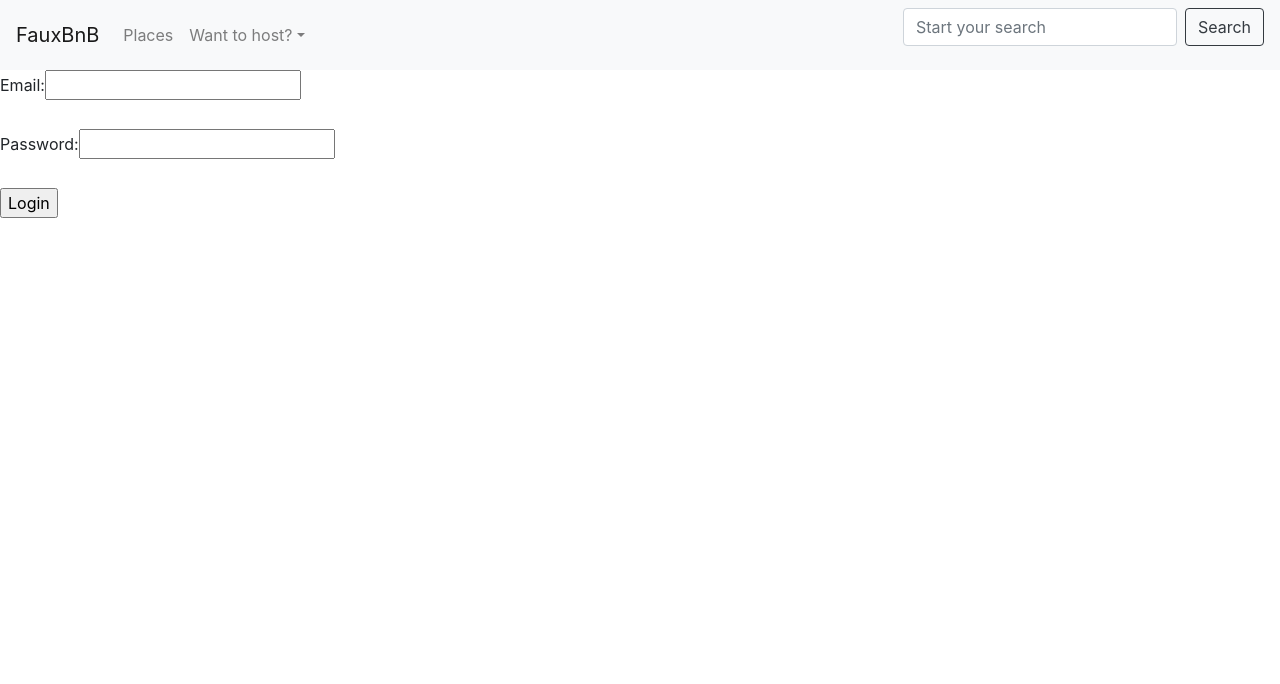
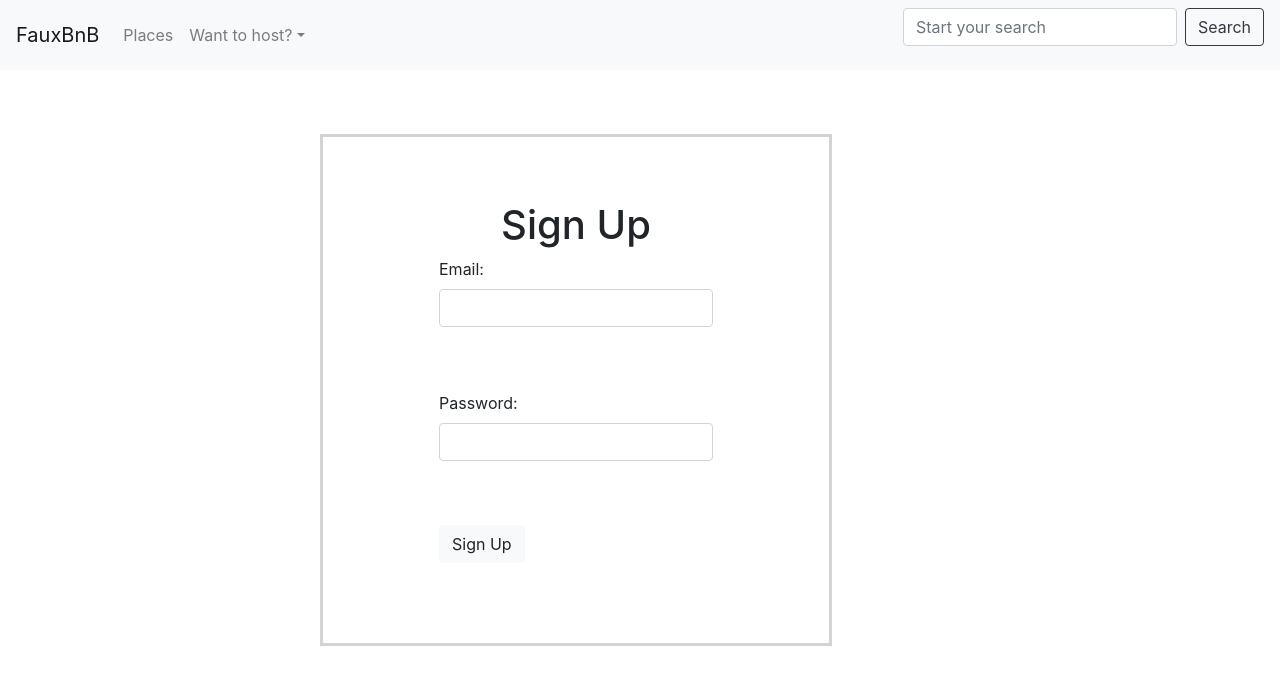
Before and after one commit to aisayo/fauxbnb, a React (Create React App) app in the folder fauxbnb-client/: page /users/signup in a window 1280 px wide. Shown: the top 684 px of the page. Built offline with nearby package versions, Linux system fonts and the light colour scheme.

Commit message:
refactored signup form

```diff
--- a/fauxbnb-client/src/components/users/UserSignup.js
+++ b/fauxbnb-client/src/components/users/UserSignup.js
@@ -1,41 +1,69 @@
 import React, { useState } from 'react';
+import { Form, Button, FormGroup, FormControl } from "react-bootstrap";
 
 import TextField from '../common/TextField'
 
 const UserSignup = () => {
 
-    const [email, setEmail] = useState('')
-    const [password, setPassword] = useState('')
+    const [userData, setUserData] = useState({ email: '', password: ''})
+
+    const handleUserData = e => {
+      setUserData({
+          ...userData,
+          [e.target.name]: e.target.value
+      })
+    }
 
     return (
-       <form>
+      <div style={divStyle}>
+        <h1>Sign Up</h1>
+        <Form>
+          <FormGroup controlId="formBasicEmail">
+            <Form.Label>Email: </Form.Label>
+            <FormControl
+              type="email"
+              value={userData.email}
+              onChange={handleUserData}
+              name="email"
+            />
+          </FormGroup>
 
-           <label>Email: </label>
-           <TextField
-                type='text'
-                value={email}
-                onChange={e => setEmail(e.target.value)}
+          <br />
+          <br />
+
+          <FormGroup controlId="formBasicPassword">
+            <Form.Label>Password: </Form.Label>
+
+            <FormControl
+              type="password"
+              value={userData.password}
+              onChange={handleUserData}
+              name="password"
             />
+          </FormGroup>
+          <br />
+          <br />
 
-            <br/>
-            <br/>
+          <Button variant="light" type="submit">
+            Sign Up
+          </Button>
+        </Form>
+      </div>
+    );
+  };
 
-            <label>Password: </label>
-            <TextField
-                type='password'
-                value={password}
-                onChange={e => setPassword(e.target.value)}
-            />
-            <br/>
-            <br/>
-
-            <input
-                type='submit'
-                value='Login'
-            />
-
-       </form>
-    );
-};
-
+  const divStyle = {
+    border: "solid",
+    borderColor: "lightGray",
+    display: "flex",
+    flexDirection: "column",
+    alignContent: "column",
+    justifyContent: "center",
+    alignItems: "center",
+    width: "40%",
+    marginTop: "5%",
+    marginLeft: "25%",
+    paddingTop: "5%",
+    paddingBottom: "5%",
+  };
 export default UserSignup;
```
